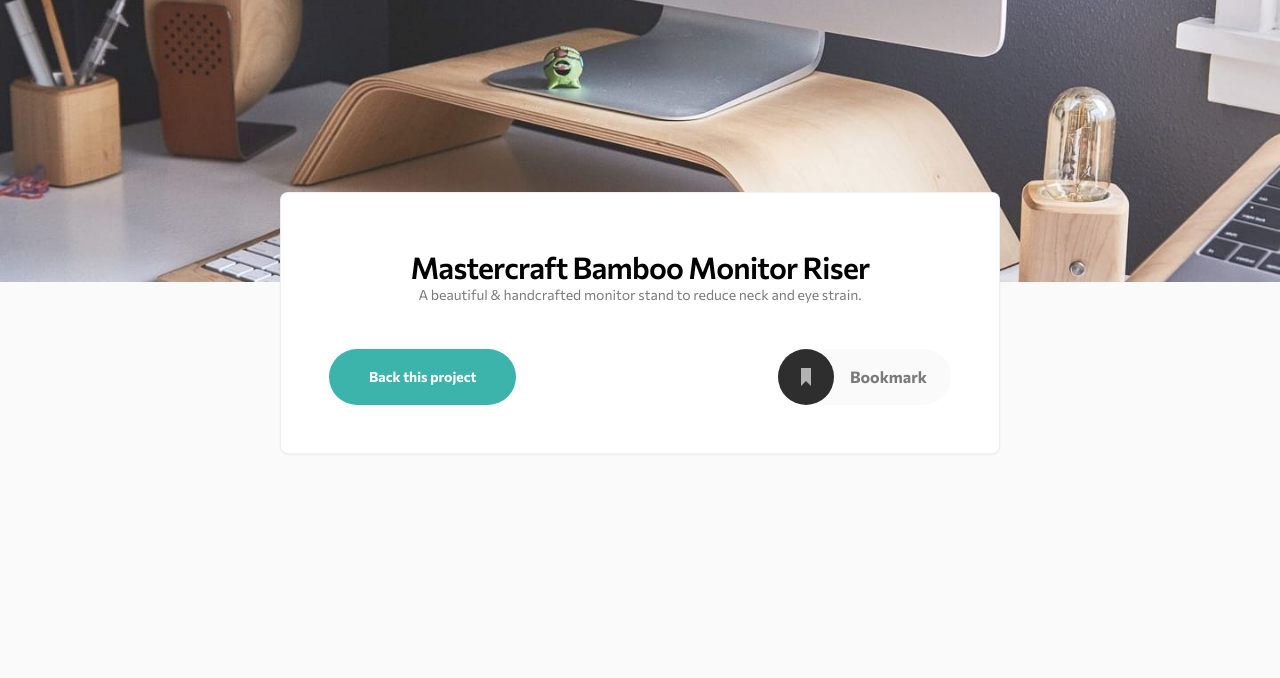
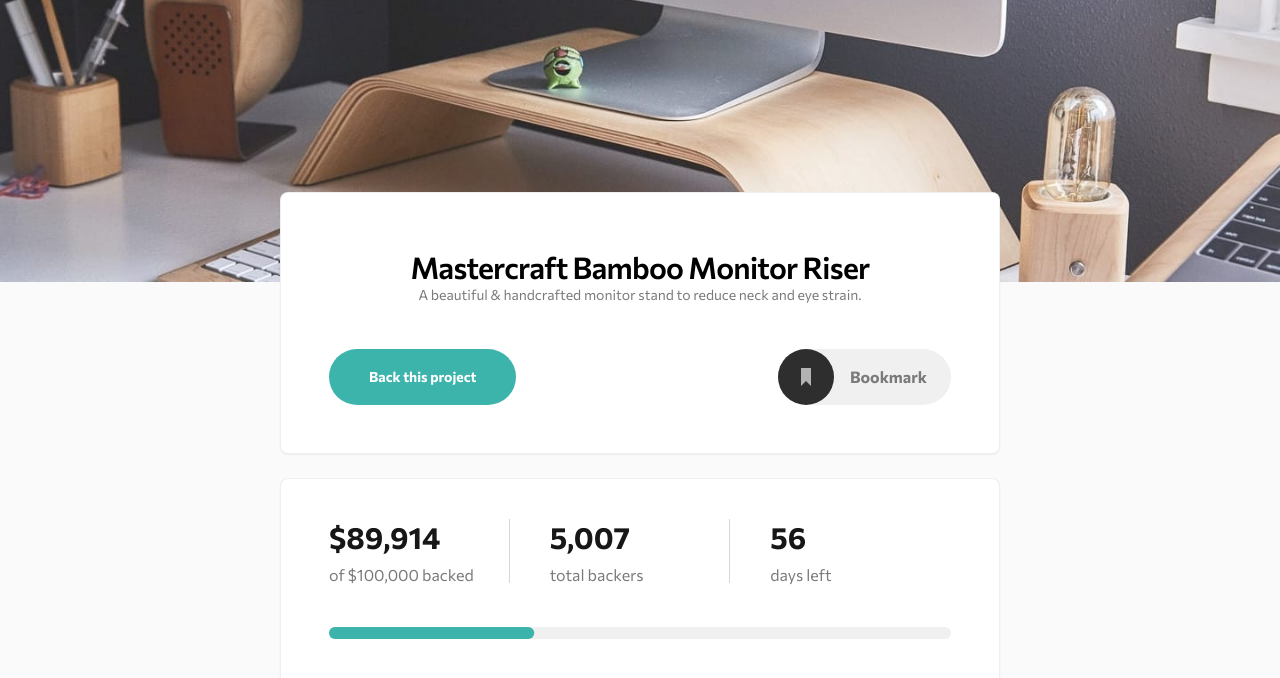
Before and after one commit to abizmo/crowdfunding-product-page, an Astro site: page / in a window 1280 px wide. Shown: the part 74-752 px from the top of the page. Built offline with nearby package versions, Linux system fonts and the light colour scheme; Astro itself is replaced by a stand-in of ours.

Commit message:
add stats card

```diff
--- /dev/null
+++ b/src/components/stat.astro
@@ -0,0 +1,38 @@
+---
+interface Props {
+  value: string
+  description: string
+}
+
+const { value, description } = Astro.props
+---
+
+<div
+  class='relative text-center md:text-left md:w-1/3 pb-6 last:pb-0 md:pb-0 mb-9 md:mb-0 md:mr-10 last:mr-0 last:mb-0 with-separator'
+>
+  <p class='text-3xl font-bold text-neutral-900 mb-2'>{value}</p>
+  <p>{description}</p>
+</div>
+
+<style>
+  .with-separator:not(:last-child):after {
+    content: '';
+    height: 24px;
+    border-bottom: 1px solid hsl(var(--border) / 0.3);
+    width: 80px;
+    position: absolute;
+    transform: translateX(-50%);
+  }
+
+  @media (min-width: 768px) {
+    .with-separator:not(:last-child):after {
+      height: 64px;
+      width: 44px;
+      border-bottom: 0;
+      border-right: 1px solid hsl(var(--border) / 0.3);
+      top: 0;
+      right: 0;
+      transform: translateX(0%);
+    }
+  }
+</style>
--- a/src/components/ui/progress.tsx
+++ b/src/components/ui/progress.tsx
@@ -10,13 +10,13 @@ const Progress = React.forwardRef<
   <ProgressPrimitive.Root
     ref={ref}
     className={cn(
-      'relative h-4 w-full overflow-hidden rounded-full bg-secondary',
+      'relative h-3 w-full overflow-hidden rounded-full bg-progress',
       className
     )}
     {...props}
   >
     <ProgressPrimitive.Indicator
-      className='h-full w-full flex-1 bg-primary transition-all'
+      className='h-full w-full flex-1 bg-progress-foreground rounded-full transition-all'
       style={{ transform: `translateX(-${100 - (value || 0)}%)` }}
     />
   </ProgressPrimitive.Root>
--- a/src/pages/index.astro
+++ b/src/pages/index.astro
@@ -4,14 +4,18 @@ import { Button } from '@/ui/button'
 import Bookmark from '@/components/bookmark'
 import {
   Card,
+  CardContent,
   CardDescription,
   CardFooter,
   CardHeader,
   CardTitle
 } from '@/ui/card'
+import { Progress } from '@/ui/progress'
+import Stat from '@/components/stat.astro'
 ---
 
 <RootLayout>
+  <div class='grid gap-6'>
     <Card>
       <CardHeader className='text-center'>
         <CardTitle>Mastercraft Bamboo Monitor Riser</CardTitle>
@@ -24,4 +28,13 @@ import {
         <Bookmark client:load />
       </CardFooter>
     </Card>
+    <Card>
+      <CardContent className='mb-8 md:mb-10 md:flex'>
+        <Stat value='$89,914' description='of $100,000 backed' />
+        <Stat value='5,007' description='total backers' />
+        <Stat value='56' description='days left' />
+      </CardContent>
+      <CardFooter><Progress value={33} /></CardFooter>
+    </Card>
+  </div>
 </RootLayout>
--- a/src/styles/globals.css
+++ b/src/styles/globals.css
@@ -10,6 +10,7 @@
     --clr-neutral-800: 0 0% 18%;
     --clr-neutral-600: 0 0% 48%;
     --clr-neutral-400: 0 0% 70%;
+    --clr-neutral-300: 0 0% 94%;
     --clr-neutral-200: 0 0% 98%;
     --clr-neutral-100: 0 0% 100%;
 
@@ -19,7 +20,7 @@
     --card: var(--clr-neutral-100);
     --card-foreground: var(--clr-neutral-600);
 
-    --bookmark: var(--clr-neutral-200);
+    --bookmark: var(--clr-neutral-300);
     --bookmark-foreground: var(--clr-neutral-400);
     --bookmark-surface: var(--clr-neutral-800);
     --bookmark-surface-foreground: var(--clr-neutral-400);
@@ -27,6 +28,9 @@
 
     --popover: var(--clr-neutral-100);
     --popover-foreground: var(--clr-neutral-900);
+
+    --progress: var(--clr-neutral-300);
+    --progress-foreground: var(--clr-cyan-400);
 
     --primary: var(--clr-cyan-400);
     --primary-foreground: var(--clr-neutral-100);
--- a/tailwind.config.mjs
+++ b/tailwind.config.mjs
@@ -46,6 +46,10 @@ export default {
           DEFAULT: 'hsl(var(--card))',
           foreground: 'hsl(var(--card-foreground))'
         },
+        progress: {
+          DEFAULT: 'hsl(var(--progress))',
+          foreground: 'hsl(var(--progress-foreground))'
+        },
         bookmark: {
           DEFAULT: 'hsl(var(--bookmark))',
           foreground: 'hsl(var(--bookmark-foreground))',
```
Lines whose indentation alone changed are shown as unchanged.
